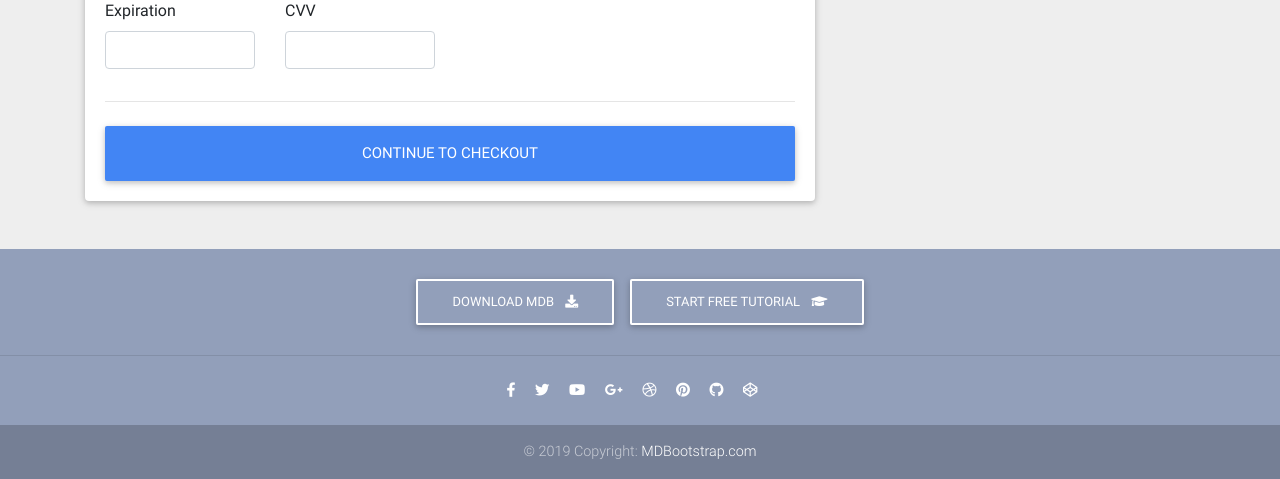
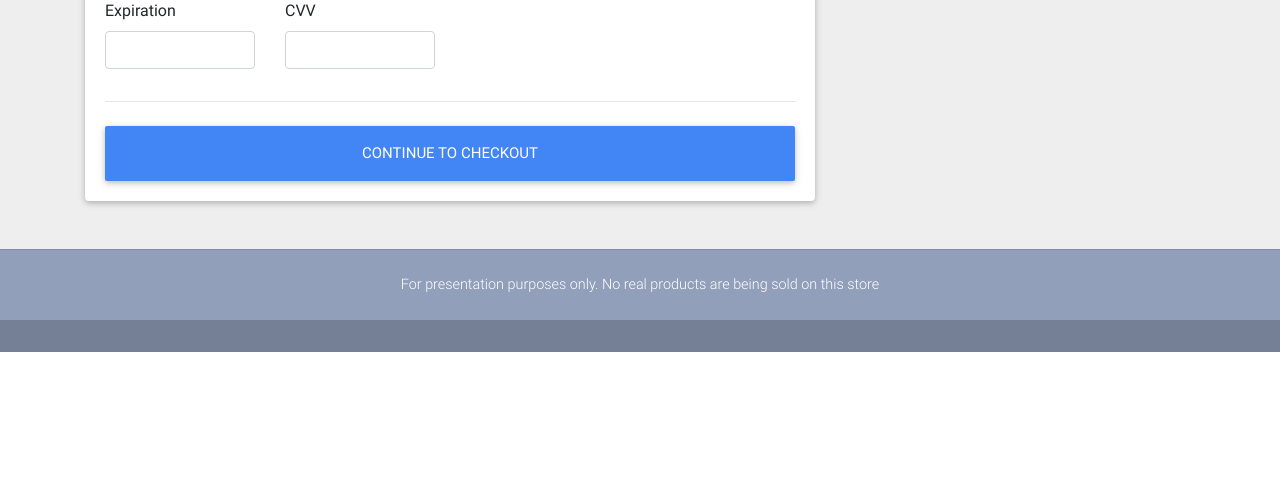
Before and after one commit to ZimmAgu/Ecommerce-Web-App, a Django app: page /checkout/ in a window 1280 px wide. Shown: the part 1179-1658 px from the top of the page. After the commit the page ends 1531 px from the top, so only its background shows below. Run offline with Django 4.2, Linux system fonts and the light colour scheme; some libraries are stand-ins or nearby versions.

Commit message:
Footer refactored into its own html file

```diff
--- a/storeFront/templates/base.html
+++ b/storeFront/templates/base.html
@@ -70,5 +70,7 @@
 
         {% block extra_scripts %}
         {% endblock extra_scripts %}
+
+        {% include 'footer.html' %}
     </body>
 </html>
--- a/storeFront/templates/checkoutPage.html
+++ b/storeFront/templates/checkoutPage.html
@@ -284,67 +284,6 @@
   </main>
   <!--Main layout-->
 
-  <!--Footer-->
-  <footer class="page-footer text-center font-small mt-4 wow fadeIn">
-
-    <!--Call to action-->
-    <div class="pt-4">
-      <a class="btn btn-outline-white" href="https://mdbootstrap.com/docs/jquery/getting-started/download/" target="_blank" role="button">Download MDB
-        <i class="fas fa-download ml-2"></i>
-      </a>
-      <a class="btn btn-outline-white" href="https://mdbootstrap.com/education/bootstrap/" target="_blank" role="button">Start free tutorial
-        <i class="fas fa-graduation-cap ml-2"></i>
-      </a>
-    </div>
-    <!--/.Call to action-->
-
-    <hr class="my-4">
-
-    <!-- Social icons -->
-    <div class="pb-4">
-      <a href="https://www.facebook.com/mdbootstrap" target="_blank">
-        <i class="fab fa-facebook-f mr-3"></i>
-      </a>
-
-      <a href="https://twitter.com/MDBootstrap" target="_blank">
-        <i class="fab fa-twitter mr-3"></i>
-      </a>
-
-      <a href="https://www.youtube.com/watch?v=7MUISDJ5ZZ4" target="_blank">
-        <i class="fab fa-youtube mr-3"></i>
-      </a>
-
-      <a href="https://plus.google.com/u/0/b/107863090883699620484" target="_blank">
-        <i class="fab fa-google-plus-g mr-3"></i>
-      </a>
-
-      <a href="https://dribbble.com/mdbootstrap" target="_blank">
-        <i class="fab fa-dribbble mr-3"></i>
-      </a>
-
-      <a href="https://pinterest.com/mdbootstrap" target="_blank">
-        <i class="fab fa-pinterest mr-3"></i>
-      </a>
-
-      <a href="https://github.com/mdbootstrap/bootstrap-material-design" target="_blank">
-        <i class="fab fa-github mr-3"></i>
-      </a>
-
-      <a href="http://codepen.io/mdbootstrap/" target="_blank">
-        <i class="fab fa-codepen mr-3"></i>
-      </a>
-    </div>
-    <!-- Social icons -->
-
-    <!--Copyright-->
-    <div class="footer-copyright py-3">
-      © 2019 Copyright:
-      <a href="https://mdbootstrap.com/education/bootstrap/" target="_blank"> MDBootstrap.com </a>
-    </div>
-    <!--/.Copyright-->
-
-  </footer>
-  <!--/.Footer-->
 
   <!-- SCRIPTS -->
   <!-- JQuery -->
--- /dev/null
+++ b/storeFront/templates/footer.html
@@ -0,0 +1,23 @@
+{% load static %}
+{% load cart_Template_Tag %}
+
+<!--Footer-->
+<footer class="page-footer text-center font-small mt-4 wow fadeIn">
+
+  <hr class="my-4">
+
+  <!-- Social icons -->
+  <div class="pb-4">
+    For presentation purposes only.
+    No real products are being sold on this store
+  </div>
+  <!-- Social icons -->
+
+  <!--Disclamer-->
+  <div class="footer-copyright py-3">
+
+  </div>
+  <!--/.Disclaimer-->
+
+</footer>
+<!--/.Footer-->
```
Also changed, not shown: storeFront/templates/homepage.html (+0 -21 lines), storeFront/templates/productPage.html (+0 -63 lines), db.sqlite3.
